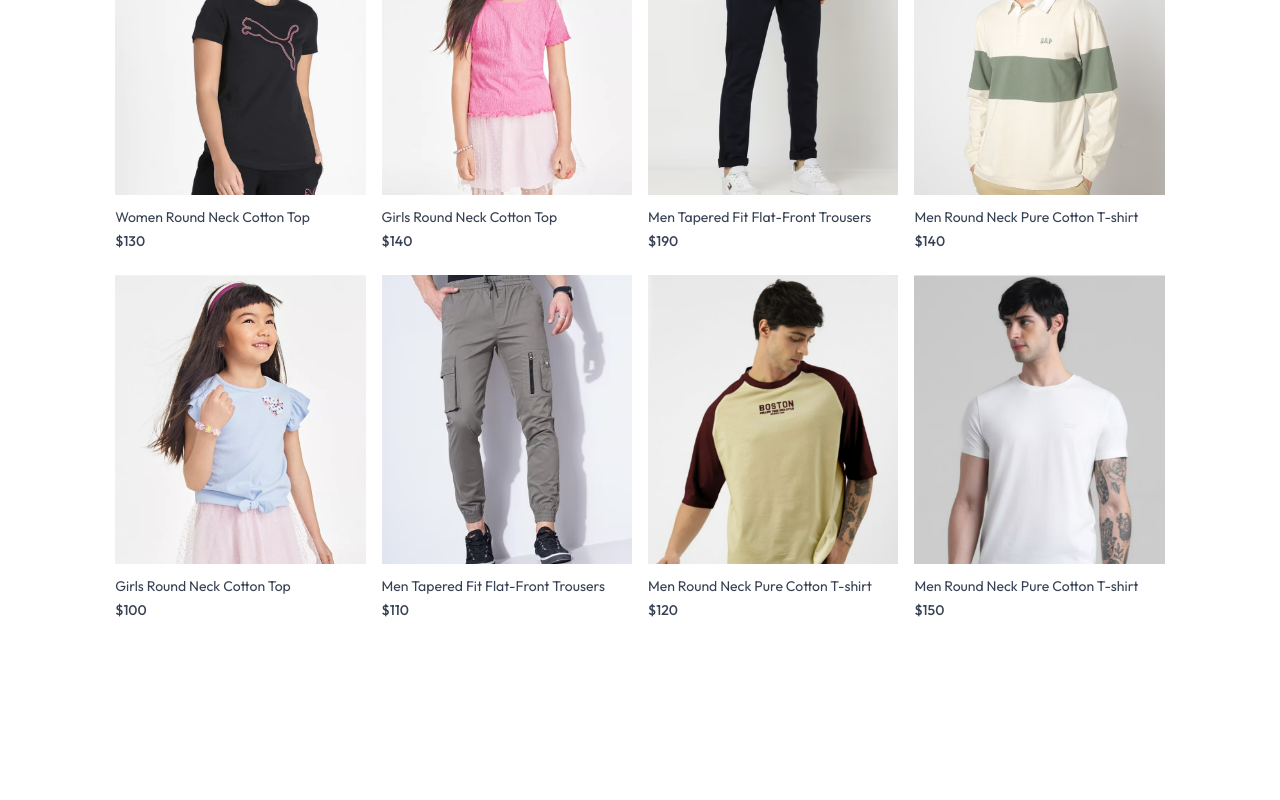
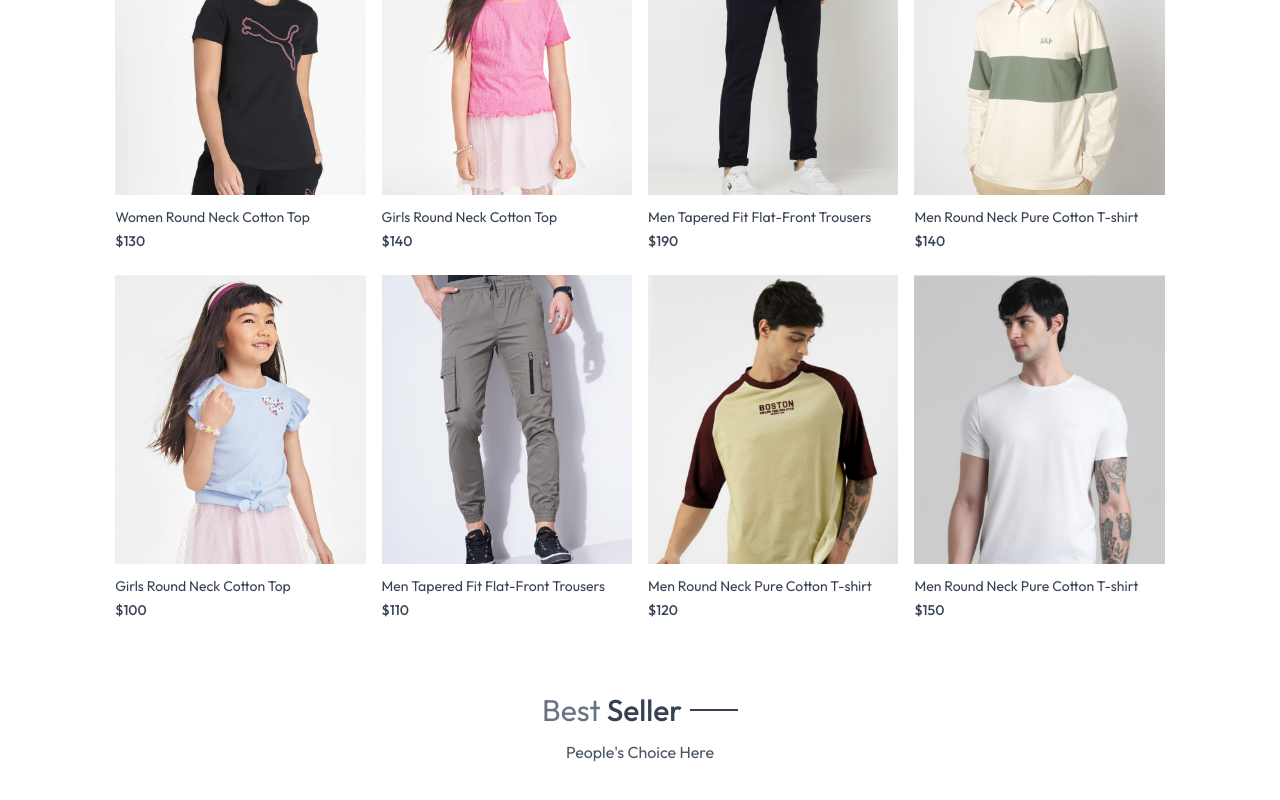
Before and after one commit to rohanmaharjan/E-commerce, a React (Vite) app in the folder frontend/: page / in a window 1280 px wide. Shown: the part 1141-1941 px from the top of the page. Before the commit the page ends 1801 px from the top, so only its background shows below. Built offline with nearby package versions, Linux system fonts and the light colour scheme.

Commit message:
added Best seller Part

```diff
--- /dev/null
+++ b/frontend/src/components/BestSeller.jsx
@@ -0,0 +1,37 @@
+import React, { useContext } from 'react'
+import { ShopContext } from '../context/ShopContext'
+import Title from './Title';
+import ProductItem from './ProductItem';
+
+const BestSeller = () => {
+  const { products } = useContext(ShopContext);
+
+  // derive directly instead of storing in state
+  const bestSeller = products.filter(item => item.bestSeller).slice(0, 6);
+
+  return (
+    <div className='my-10'>
+      <div className='text-center text-3xl py-8'>
+        <Title text1={'Best'} text2={'Seller'} />
+        <p className='w-3/4 m-auto text-xs sm:text-sm md:text-base text-gray-600'>
+          People's Choice Here
+        </p>
+      </div>
+
+      {/* rendering products */}
+      <div className='grid grid-cols-2 sm:grid-cols-3 md:grid-cols-4 lg:grid-cols-5 gap-4 gap-y-6'>
+        {bestSeller.map((item, index) => (
+          <ProductItem
+            key={index}
+            id={item._id}
+            image={item.image}
+            name={item.name}
+            price={item.price}
+          />
+        ))}
+      </div>
+    </div>
+  )
+}
+
+export default BestSeller
--- a/frontend/src/pages/Home.jsx
+++ b/frontend/src/pages/Home.jsx
@@ -1,12 +1,15 @@
 import React from 'react'
 import Hero from '../components/Hero'
 import LatestCollection from '../components/LatestCollection'
+import BestSeller from '../components/BestSeller'
 
 const Home = () => {
   return (
     <div>
       <Hero />
       <LatestCollection />
+      <BestSeller />
+
     </div>
   )
 }
```
